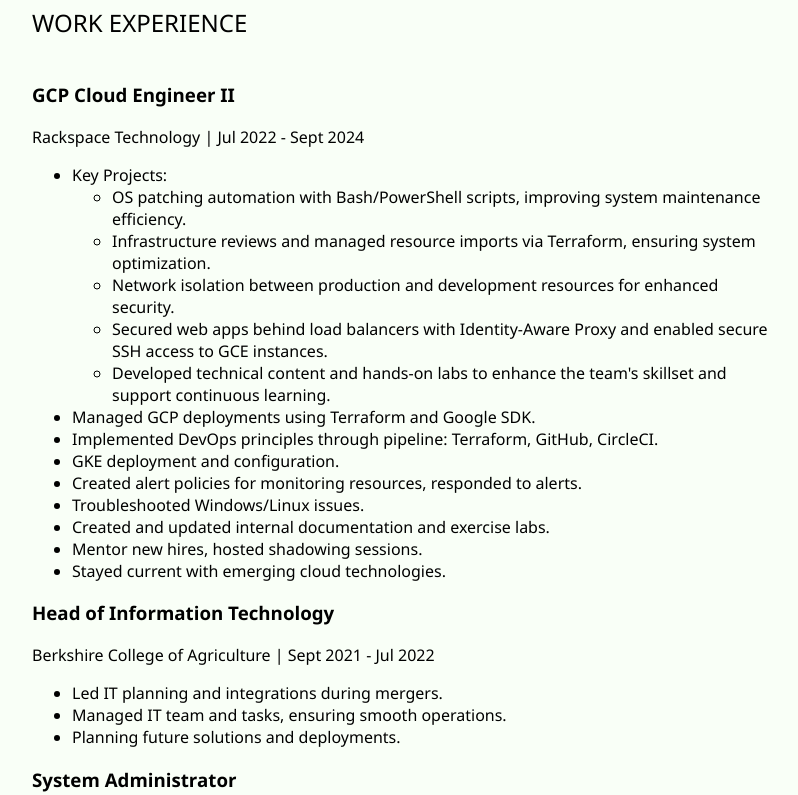
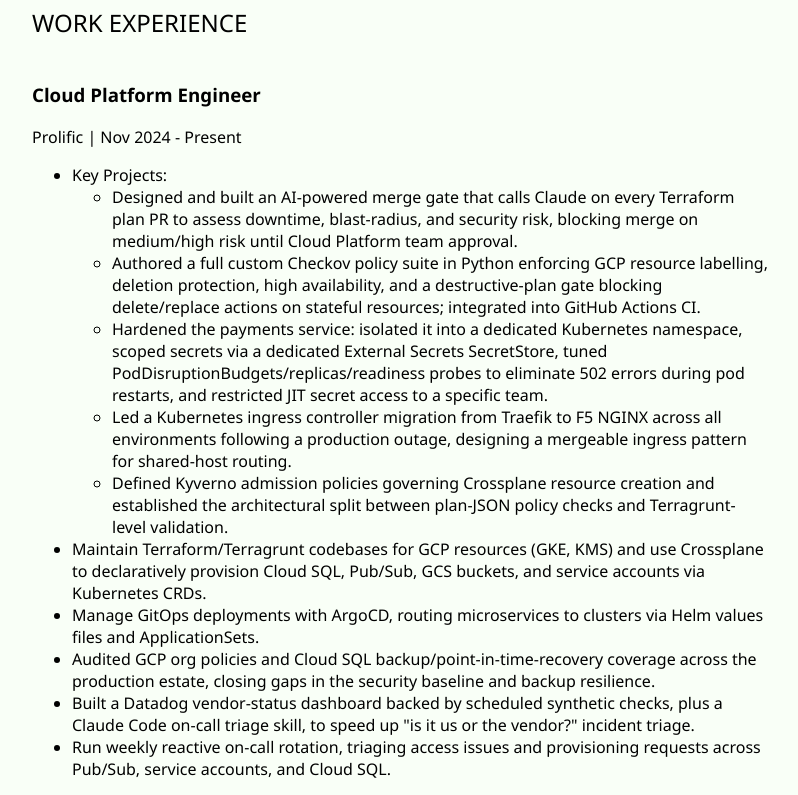
Before and after one commit to agapasieka/resume, a plain HTML site: page index.html in a window 1280 px wide. Shown: the part 540-1335 px from the top of the page, without its empty margins (240-1038 px from the left). Drawn offline with Linux system fonts and the light colour scheme.

Commit message:
Add Prolific Cloud Platform Engineer role (Nov 2024 - Present)

```diff
--- a/index.html
+++ b/index.html
@@ -29,6 +29,25 @@
 			</section>
 			<section id="experience">
 				<h2>WORK EXPERIENCE</h2>
+				<h3>Cloud Platform Engineer</h3>
+				<p>Prolific | Nov 2024 - Present</p>
+				<ul>
+					<li>Key Projects:
+						<ul>
+							<li>Designed and built an AI-powered merge gate that calls Claude on every Terraform plan PR to assess downtime, blast-radius, and security risk, blocking merge on medium/high risk until Cloud Platform team approval.</li>
+							<li>Authored a full custom Checkov policy suite in Python enforcing GCP resource labelling, deletion protection, high availability, and a destructive-plan gate blocking delete/replace actions on stateful resources; integrated into GitHub Actions CI.</li>
+							<li>Hardened the payments service: isolated it into a dedicated Kubernetes namespace, scoped secrets via a dedicated External Secrets SecretStore, tuned PodDisruptionBudgets/replicas/readiness probes to eliminate 502 errors during pod restarts, and restricted JIT secret access to a specific team.</li>
+							<li>Led a Kubernetes ingress controller migration from Traefik to F5 NGINX across all environments following a production outage, designing a mergeable ingress pattern for shared-host routing.</li>
+							<li>Defined Kyverno admission policies governing Crossplane resource creation and established the architectural split between plan-JSON policy checks and Terragrunt-level validation.</li>
+						</ul>
+					</li>
+					<li>Maintain Terraform/Terragrunt codebases for GCP resources (GKE, KMS) and use Crossplane to declaratively provision Cloud SQL, Pub/Sub, GCS buckets, and service accounts via Kubernetes CRDs.</li>
+					<li>Manage GitOps deployments with ArgoCD, routing microservices to clusters via Helm values files and ApplicationSets.</li>
+					<li>Audited GCP org policies and Cloud SQL backup/point-in-time-recovery coverage across the production estate, closing gaps in the security baseline and backup resilience.</li>
+					<li>Built a Datadog vendor-status dashboard backed by scheduled synthetic checks, plus a Claude Code on-call triage skill, to speed up "is it us or the vendor?" incident triage.</li>
+					<li>Run weekly reactive on-call rotation, triaging access issues and provisioning requests across Pub/Sub, service accounts, and Cloud SQL.</li>
+				</ul>
+
 				<h3>GCP Cloud Engineer II</h3>
 				<p>Rackspace Technology | Jul 2022 - Sept 2024</p>
 				<ul>
```
